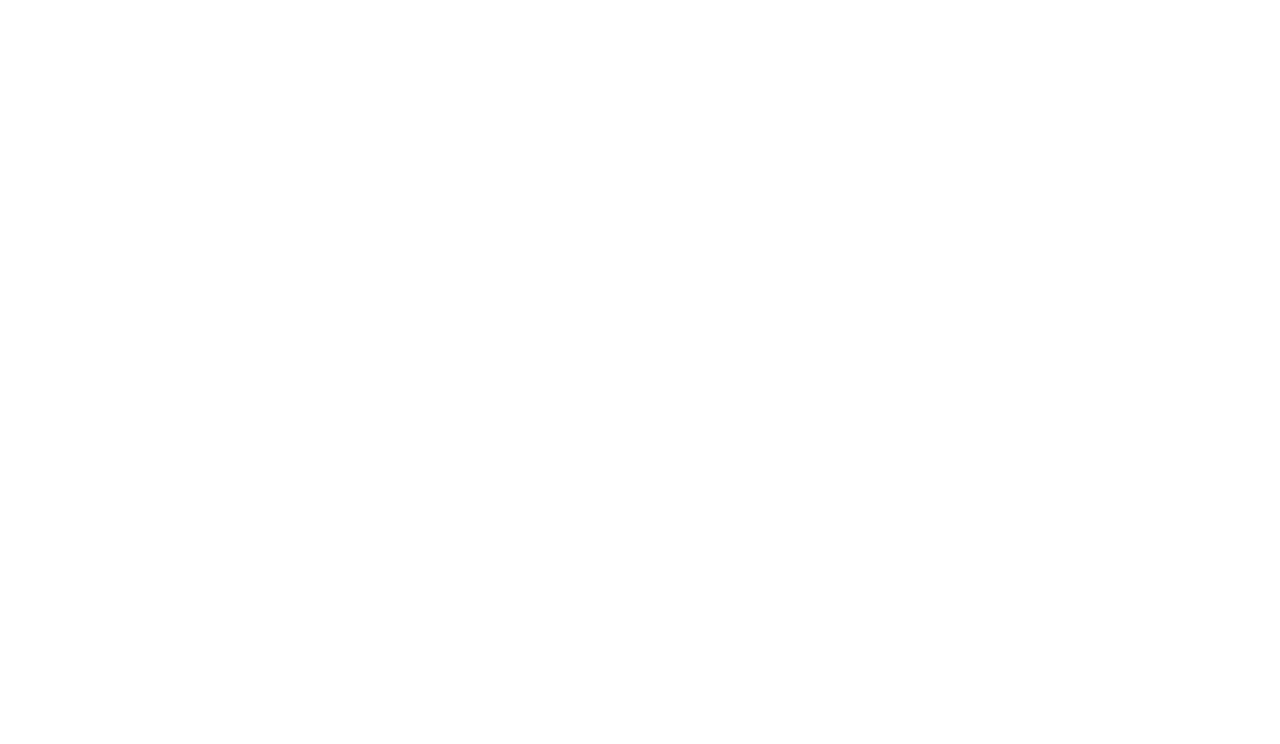
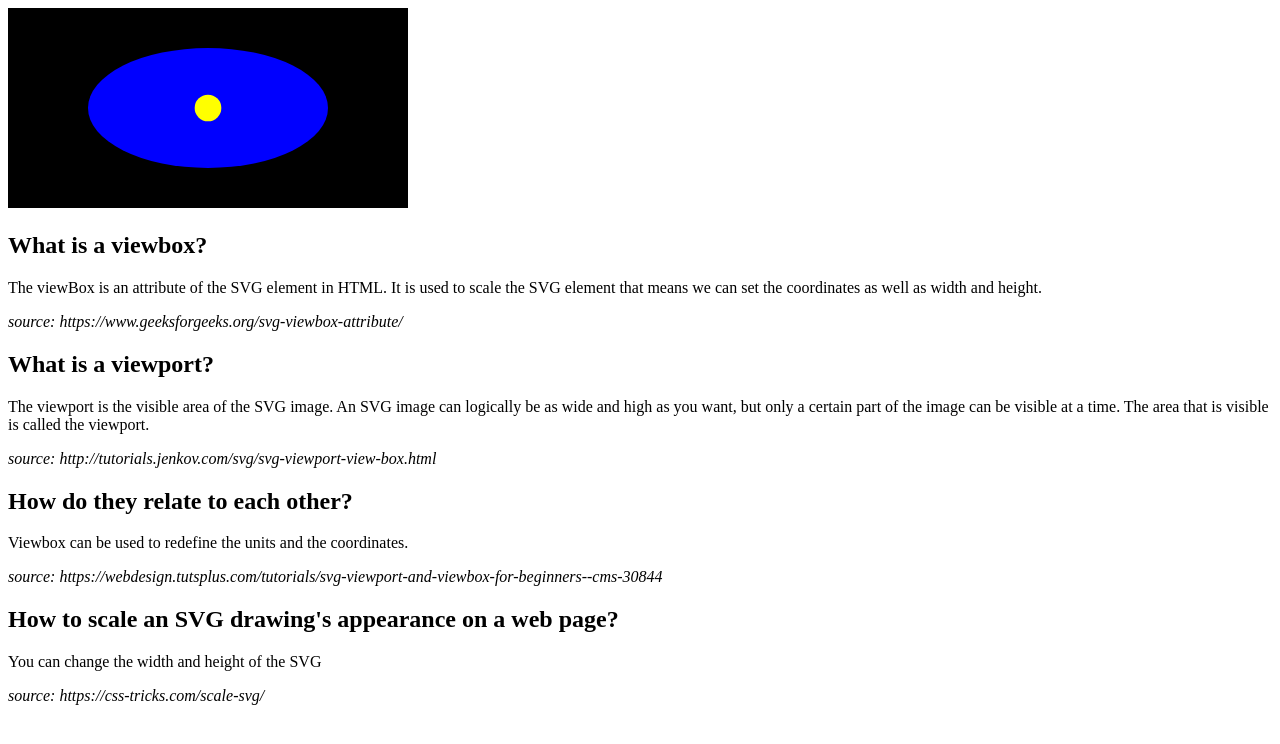
Before and after one commit to langehk/DE.SVG.0, a plain HTML site: page index.html in a window 1280 px wide. Drawn offline with Linux system fonts and the light colour scheme.

Commit message:
S V G :+1:

```diff
--- a/index.html
+++ b/index.html
@@ -7,5 +7,47 @@
 </head>
 <body>
 
+    <svg xmlns="" width="400" height="200" viewBox="0 0 300 100"
+    style="background-color: black;">
+
+
+<ellipse fill='blue' cx='50%' cy='50%' ry='45' rx='90'></ellipse>
+
+
+<circle r='10' cx='50%' cy='50%' fill="yellow"></circle>
+
+
+</svg>
+
+
+<h2>What is a viewbox?</h2>
+<p>The viewBox is an attribute of the SVG element in HTML. It is used to scale the SVG element that means we can set the coordinates as well as width and height.</p>
+
+<em>source: https://www.geeksforgeeks.org/svg-viewbox-attribute/</em>
+<br>
+
+<h2>What is a viewport?</h2>
+<p>The viewport is the visible area of the SVG image. An SVG image can logically be as wide and high as you want, but only a certain part of the image can be visible at a time. The area that is visible is called the viewport.</p>
+
+<em>source: http://tutorials.jenkov.com/svg/svg-viewport-view-box.html</em>
+<br>
+
+
+<h2>How do they relate to each other?</h2>
+<p>Viewbox can be used to redefine the units and the coordinates.</p>
+
+<em>source: https://webdesign.tutsplus.com/tutorials/svg-viewport-and-viewbox-for-beginners--cms-30844</em>
+<br>
+
+
+<h2>How to scale an SVG drawing's appearance on a web page?</h2>
+<p>You can change the width and height of the SVG</p>
+
+<em>source: https://css-tricks.com/scale-svg/</em>
+<br>
+
+
+
+
 </body>
 </html>
```
